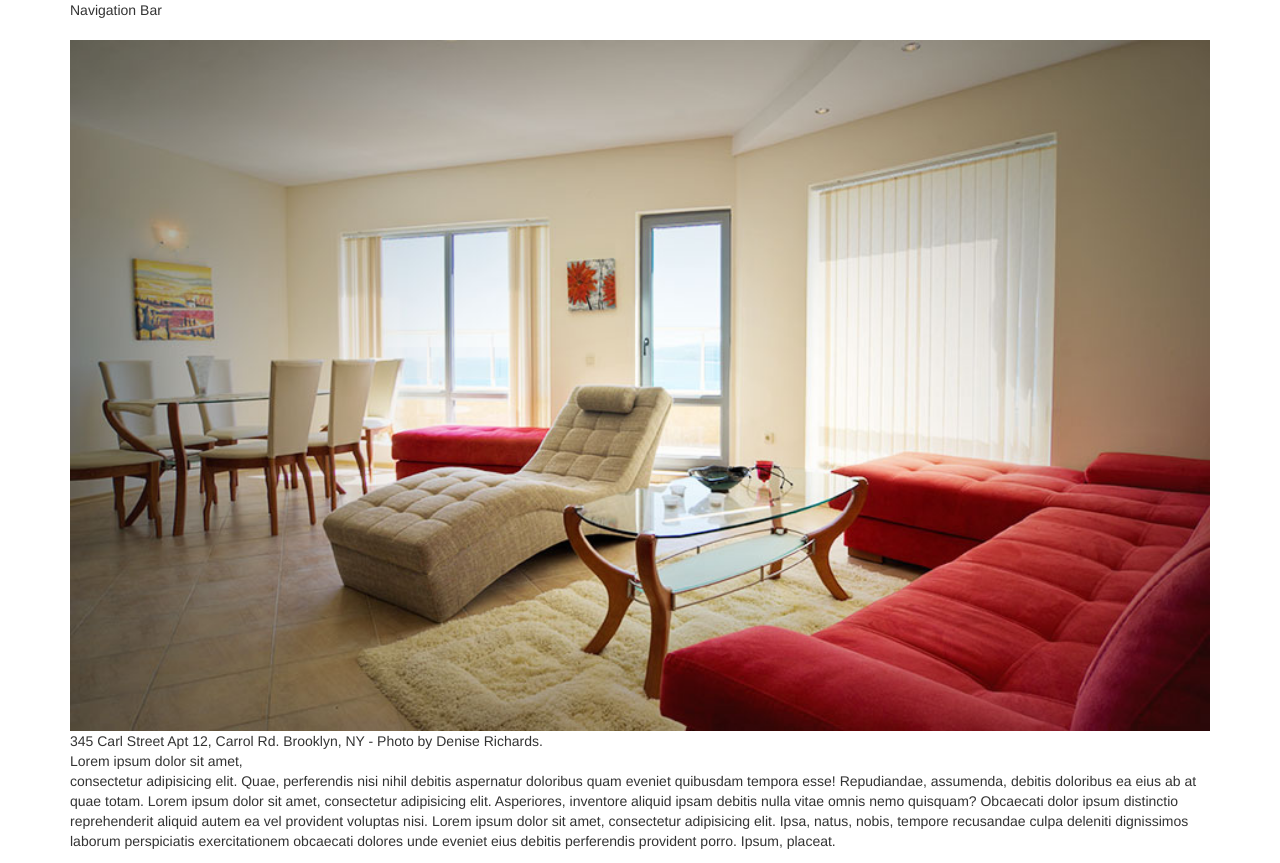
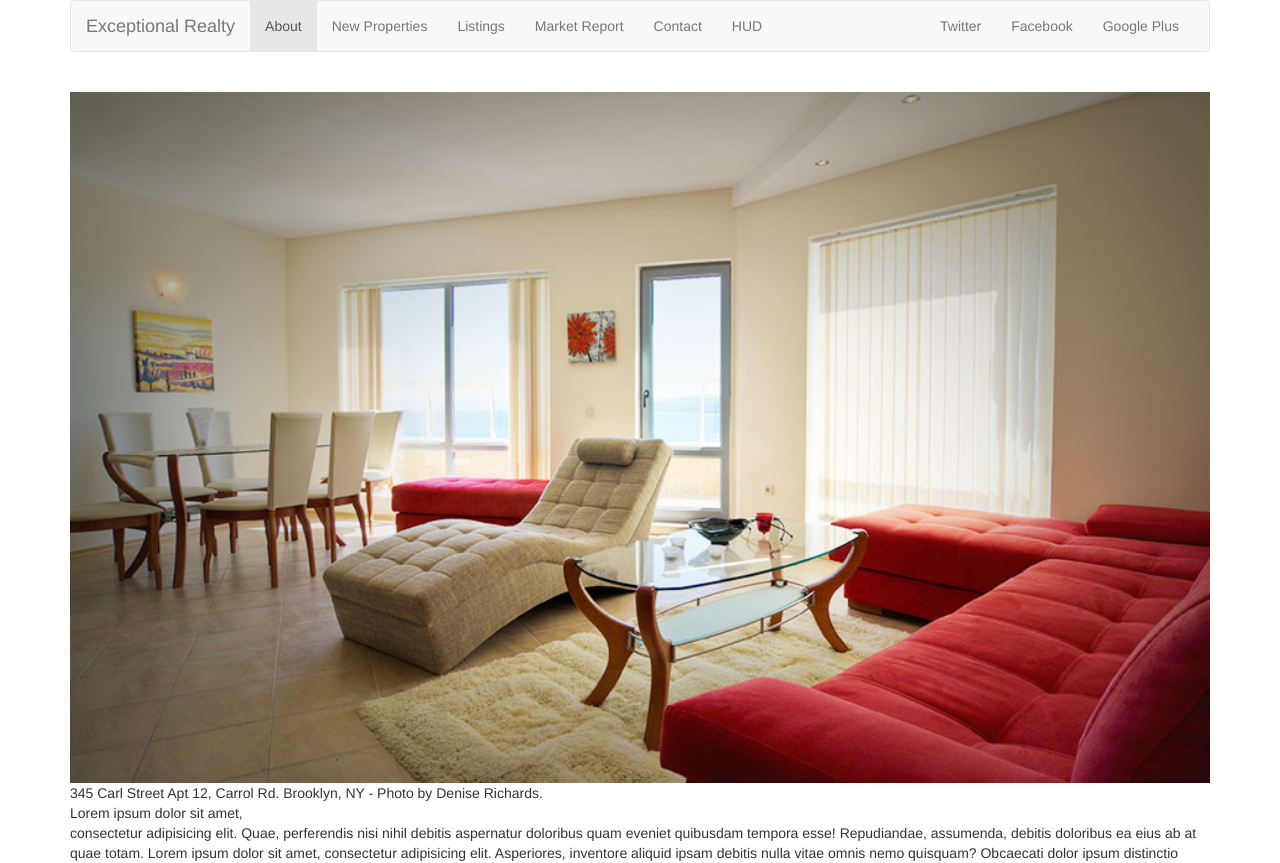
Before and after one commit to ultimatecrispy/exceptional-realty-bootstrapped, a plain HTML site: page index.html in a window 1280 px wide. Shown: the top 863 px of the page. Drawn offline with nearby package versions, Linux system fonts and the light colour scheme.

Commit message:
finish navbar

```diff
--- a/index.html
+++ b/index.html
@@ -26,7 +26,39 @@
 
     <div class="row">
       <div class="col-sm-12">
-        Navigation Bar
+        <nav class="navbar navbar-default">
+          <div class="container-fluid">
+            <!-- Brand and toggle get grouped for better mobile display -->
+            <div class="navbar-header">
+              <button type="button" class="navbar-toggle collapsed" data-toggle="collapse" data-target="#bs-example-navbar-collapse-1" aria-expanded="false">
+                <span class="sr-only">Toggle navigation</span>
+                <span class="icon-bar"></span>
+                <span class="icon-bar"></span>
+                <span class="icon-bar"></span>
+              </button>
+              <a class="navbar-brand" href="#">Exceptional Realty</a>
+            </div>
+
+            <!-- Collect the nav links, forms, and other content for toggling -->
+            <div class="collapse navbar-collapse" id="bs-example-navbar-collapse-1">
+              <!-- main nav links -->
+              <ul class="nav navbar-nav">
+                <li class="active"><a href="#">About</a></li>
+                <li><a href="#">New Properties</a></li>
+                <li><a href="#">Listings</a></li>
+                <li><a href="#">Market Report</a></li>
+                <li><a href="#">Contact</a></li>
+                <li><a href="#" target="_blank">HUD</a></li>
+              </ul>
+              <!-- social nav links -->
+              <ul class="nav navbar-nav navbar-right">
+                <li><a class="twit" href="#" title="Twitter">Twitter</a></li>
+                <li><a class="fbook" href="#" title="Facebook">Facebook</a></li>
+                <li><a class="gplus" href="#" title="Google Plus">Google Plus</a></li>
+              </ul>
+            </div><!-- /.navbar-collapse -->
+          </div><!-- /.container-fluid -->
+        </nav>
       </div>
     </div>
 
```
Also changed, not shown: 2 other files.
